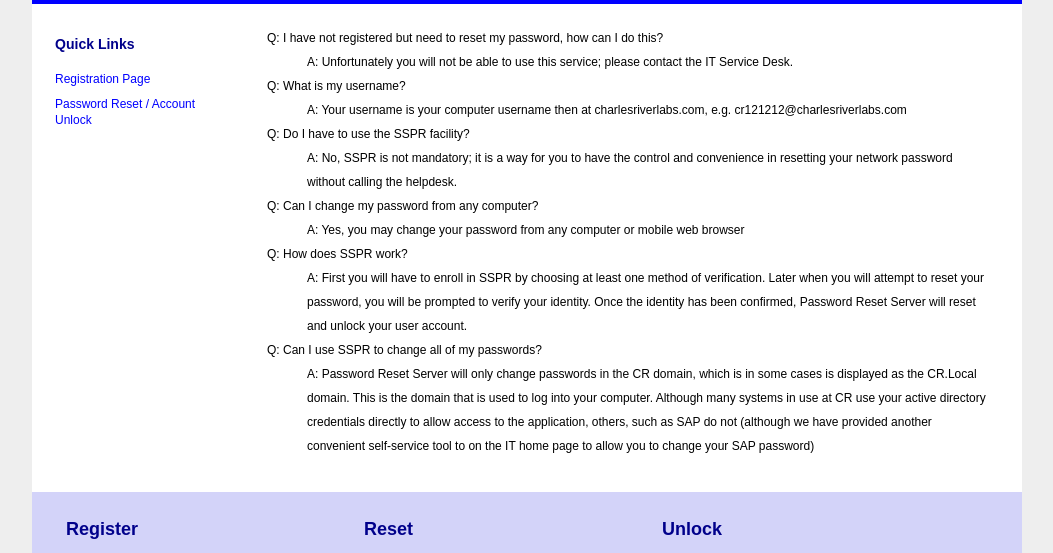
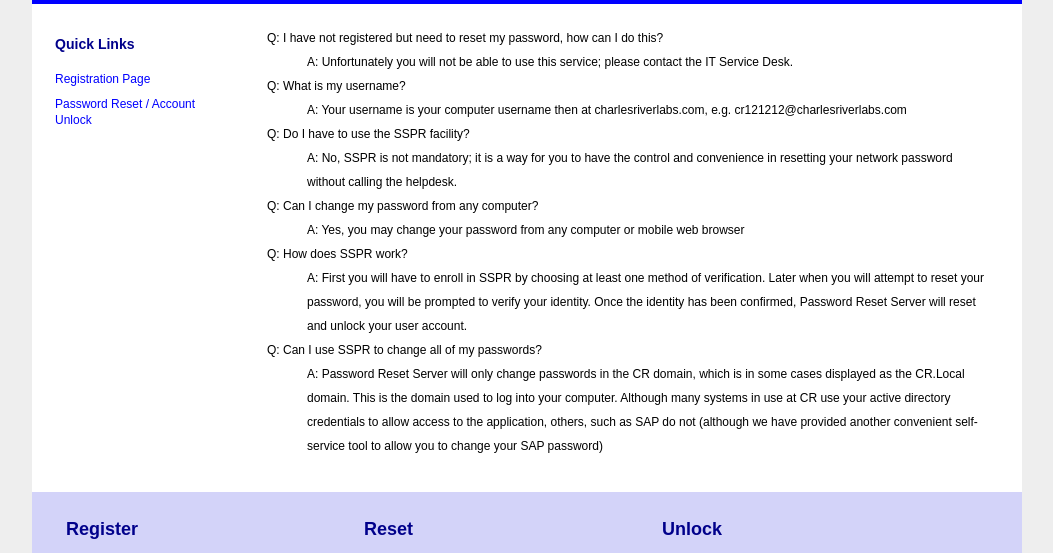
Before and after one commit to crl-ayham/passwordresetwebpage, a plain HTML site: page faq.html in a window 1280 px wide. Shown: the part 191-744 px from the top of the page, without its empty margins (113-1166 px from the left). Drawn offline with Linux system fonts and the light colour scheme; grey boxes are pictures that could not be loaded.

Commit message:
FAQ English Tweaked
Fixed Grammer in English FAQ

```diff
--- a/faq.html
+++ b/faq.html
@@ -117,7 +117,7 @@
 								<dt>Q: How does SSPR work?</dt>
 								<dd>A: First you will have to enroll in SSPR by choosing at least one method of verification. Later when you will attempt to reset your password, you will be prompted to verify your identity. Once the identity has been confirmed, Password Reset Server will reset and unlock your user account.</dd>
 								<dt>Q: Can I use SSPR to change all of my passwords?</dt>
-								<dd>A: Password Reset Server will only change passwords in the CR domain, which is in some cases is displayed as the CR.Local domain.  This is the domain that is used to log into your computer.  Although many systems in use at CR use your active directory credentials directly to allow access to the application, others, such as SAP do not (although we have provided another convenient self-service tool to on the IT home page to allow you to change your SAP password)</dd>
+								<dd>A: Password Reset Server will only change passwords in the CR domain, which is in some cases displayed as the CR.Local domain.  This is the domain used to log into your computer.  Although many systems in use at CR use your active directory credentials to allow access to the application, others, such as SAP do not (although we have provided another convenient self-service tool to allow you to change your SAP password)</dd>
 							</dl>
 						</div>
 					</main>
```
